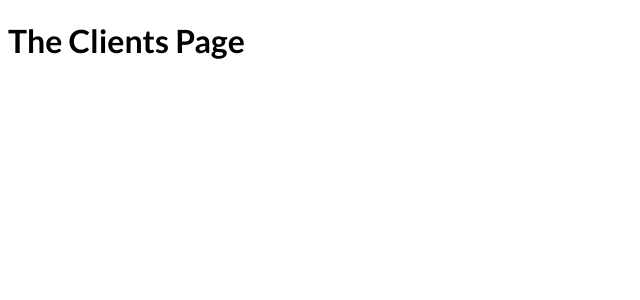
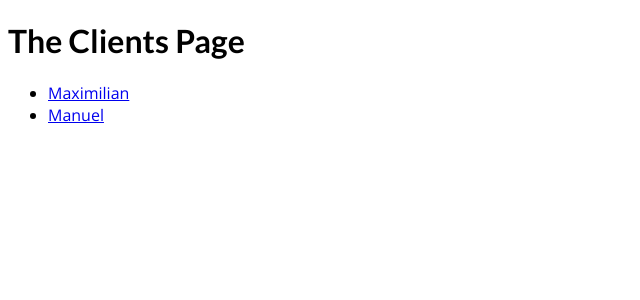
Before and after one commit to chinel/nextjs-mini-app, a Next.js app: page /clients in a window 1280 px wide. Shown: the top 300 px of the page, without its empty margins (0-640 px from the left). Built offline with nearby package versions, Linux system fonts and the light colour scheme.

Commit message:
added dynamic links to the client page

```diff
--- a/pages/clients/index.js
+++ b/pages/clients/index.js
@@ -10,6 +10,13 @@ function ClientsPage() {
   return (
     <div>
       <h1>The Clients Page</h1>
+      <ul>
+        {clients.map((client) => (
+          <li key={client.id}>
+            <Link href={`/clients/${client.id}`}>{client.name}</Link>
+          </li>
+        ))}
+      </ul>
     </div>
   );
 }
```
